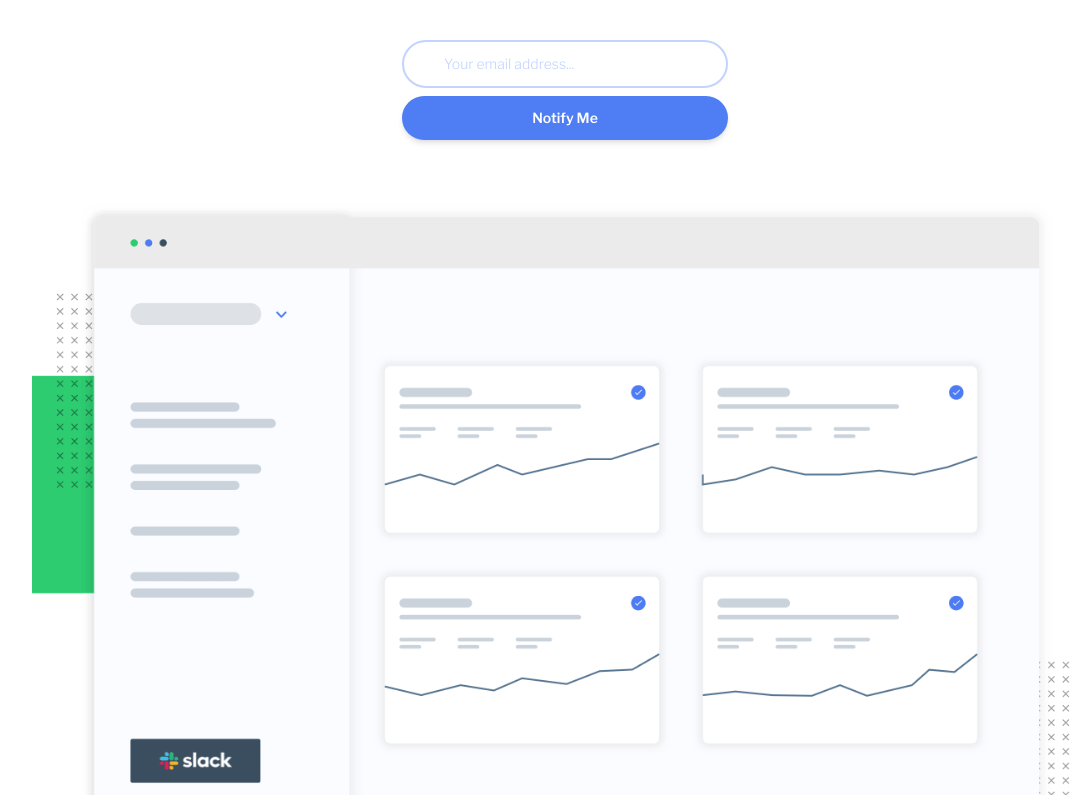
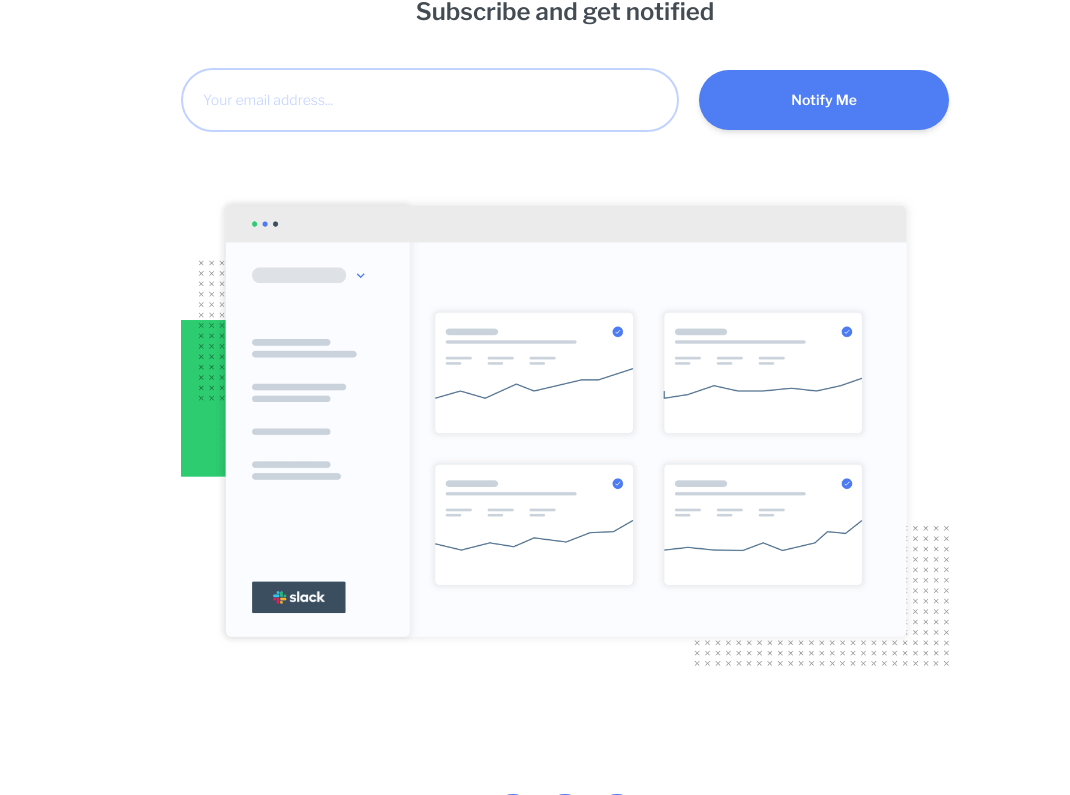
Before and after one commit to john-k-phillips/fm-ping-coming-soon-page, a website built with Vite: page index.html in a window 1280 px wide. Shown: the part 195-990 px from the top of the page, without its empty margins (75-1145 px from the left). Built offline with nearby package versions, Linux system fonts and the light colour scheme.

Commit message:
Desktop design complete.

```diff
--- a/index.html
+++ b/index.html
@@ -13,23 +13,25 @@
 </head>
 
 <body>
-  <div class="flex flex-col items-center text-center w-10/12 m-auto">
-    <section class="mt-20">
-      <img class="w-3/12 m-auto" src="/images/logo.svg" alt="ping">
-      <h1 class="mt-8 text-gray text-2xl">We are launching <span class="text-darkBlue font-bold">soon!</span>
+  <div class="flex flex-col items-center text-center w-10/12 m-auto max-w-3xl">
+    <section class="mt-20 md:w-full">
+      <img class="w-3/12 m-auto md:w-1/12" src="/images/logo.svg" alt="ping">
+      <h1 class="mt-8 text-gray text-2xl md:text-5xl">We are launching <span
+          class="text-darkBlue font-bold">soon!</span>
       </h1>
-      <p class="mt-3 text-sm font-bold text-darkBlue opacity-80">Subscribe and get notified</p>
+      <p class="mt-3 text-sm font-bold text-darkBlue opacity-80 md:text-2xl">Subscribe and get notified</p>
     </section>
 
-    <form>
-      <input class="rounded-full border-paleBlue border-2 placeholder-paleBlue w-full text-sm p-3 pl-10 mt-10"
+    <form class="md:w-full md:flex md:justify-center md:items-center md:mt-10 md:gap-5">
+      <input
+        class="rounded-full border-paleBlue border-2 placeholder-paleBlue w-full text-sm p-3 pl-10 mt-10 md:mt-0 md:w-4/6 md:p-5"
         type="email" placeholder="Your email address..." required />
       <button
-        class="rounded-full bg-blue p-3 w-full text-white text-sm font-bold mt-2 shadow-md mb-16 hover:opacity-80">Notify
+        class="rounded-full bg-blue p-3 w-full text-white text-sm font-bold mt-2 shadow-md mb-16 hover:opacity-80 md:m-0 md:w-2/6 md:p-5">Notify
         Me</button>
     </form>
 
-    <div>
+    <div class="md:mt-16">
       <img src="images/illustration-dashboard.png" alt="">
     </div>
 
```
